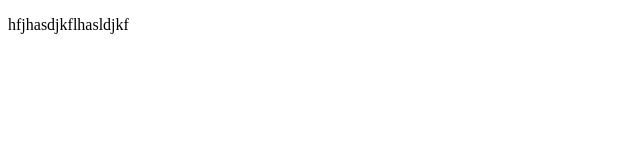
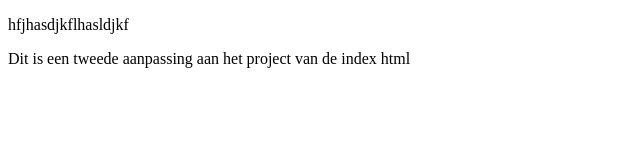
Before and after one commit to SnelleJaapie/git-demo, a plain HTML site: page index.html in a window 1280 px wide. Shown: the whole page, without its empty margins (0-640 px from the left). Drawn offline with Linux system fonts and the light colour scheme.

Commit message:
Dit is de tweede commit

```diff
--- a/index.html
+++ b/index.html
@@ -6,5 +6,6 @@
 </head>
 <body>
 <p>hfjhasdjkflhasldjkf</p>
+<p>Dit is een tweede aanpassing aan het project van de index html</p>
 </body>
 </html>
```
